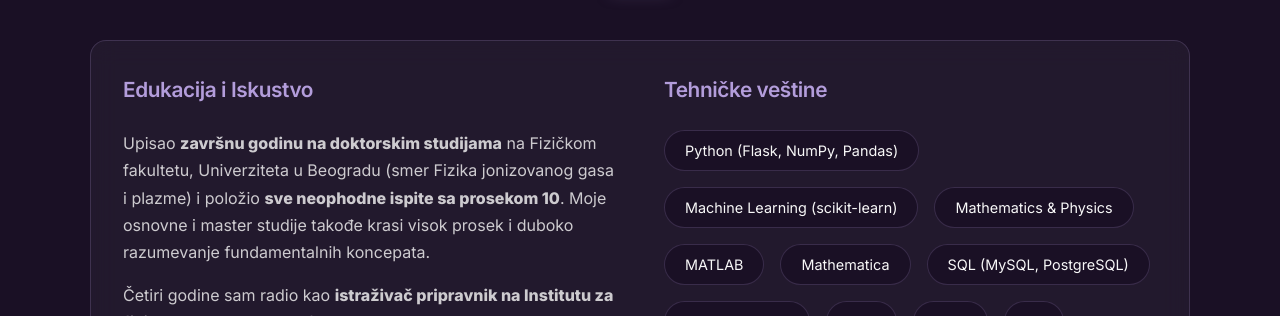
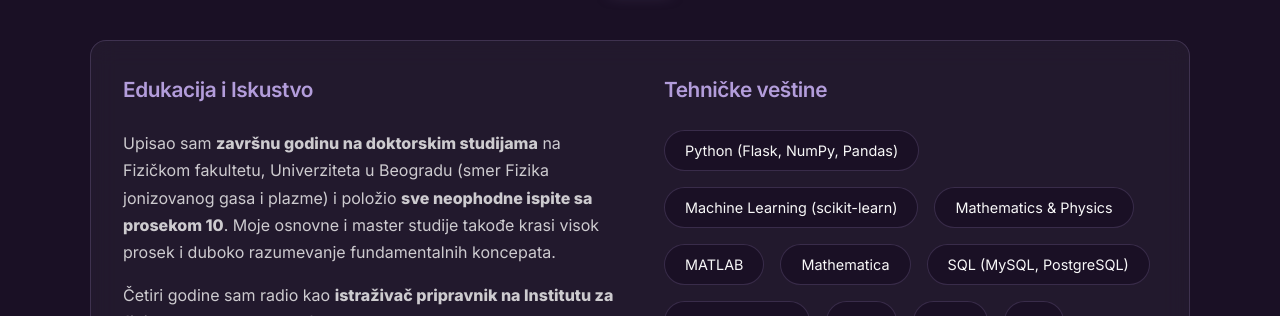
Before and after one commit to casual-coder12/portfolio, a React (Vite) app: page / in a window 1280 px wide. Shown: the part 980-1296 px from the top of the page. Built offline with nearby package versions, Linux system fonts and the light colour scheme; no server answers.

Commit message:
Minor change in bio

```diff
--- a/src/translations.js
+++ b/src/translations.js
@@ -16,7 +16,7 @@ export const t = {
     about: {
       title: "Upoznajte me",
       subtitle: "Edukacija i Iskustvo",
-      p1: `Upisao <strong>završnu godinu na doktorskim studijama</strong> na Fizičkom fakultetu, Univerziteta u Beogradu (smer Fizika jonizovanog gasa i plazme) i položio <strong>sve neophodne ispite sa prosekom 10</strong>. Moje osnovne i master studije takođe krasi visok prosek i duboko razumevanje fundamentalnih koncepata.`,
+      p1: `Upisao sam <strong>završnu godinu na doktorskim studijama</strong> na Fizičkom fakultetu, Univerziteta u Beogradu (smer Fizika jonizovanog gasa i plazme) i položio <strong>sve neophodne ispite sa prosekom 10</strong>. Moje osnovne i master studije takođe krasi visok prosek i duboko razumevanje fundamentalnih koncepata.`,
       p2: `Četiri godine sam radio kao <strong>istraživač pripravnik na Institutu za fiziku</strong> u Beogradu, baveći se razvojem <i>Monte Carlo</i> simulacija i modelovanjem za različite gasove. Od 2022. godine gradim put kao <strong>Freelance Software Developer</strong>, implementirajući web rešenja i napredne analize podataka, spajajući naučnu preciznost sa modernim inženjerstvom softvera.`
     },
     projects: {
```
